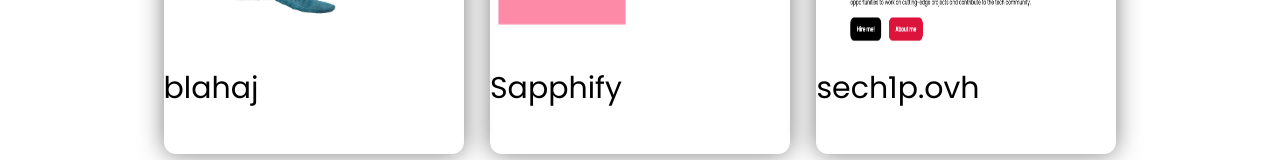
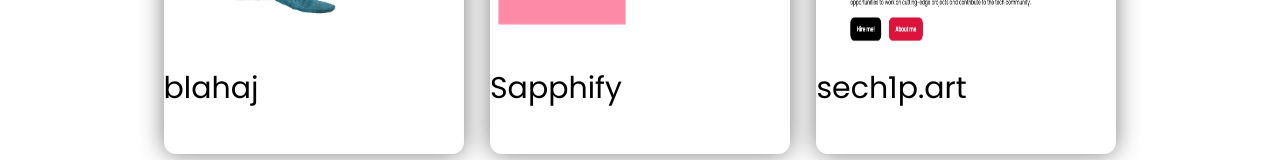
Before and after one commit to sech1p/sech1p.art, a Svelte app: page /portfolio in a window 1280 px wide. Shown: the part 414-574 px from the top of the page. Built offline with nearby package versions, Linux system fonts and the light colour scheme.

Commit message:
🔧 Correct website title to sech1p.art in portfolio cards

```diff
--- a/src/pages/Portfolio.svelte
+++ b/src/pages/Portfolio.svelte
@@ -18,7 +18,7 @@
     </div>
     <div class="portfolio-item mb-8 overflow-hidden rounded-xl" on:click={() => redirectToProject("website")}>
       <img src="assets/website.png" alt="Website">
-      <h3 class="text-3xl">sech1p.ovh</h3>
+      <h3 class="text-3xl">sech1p.art</h3>
     </div>
   </div>
 </section>
```
